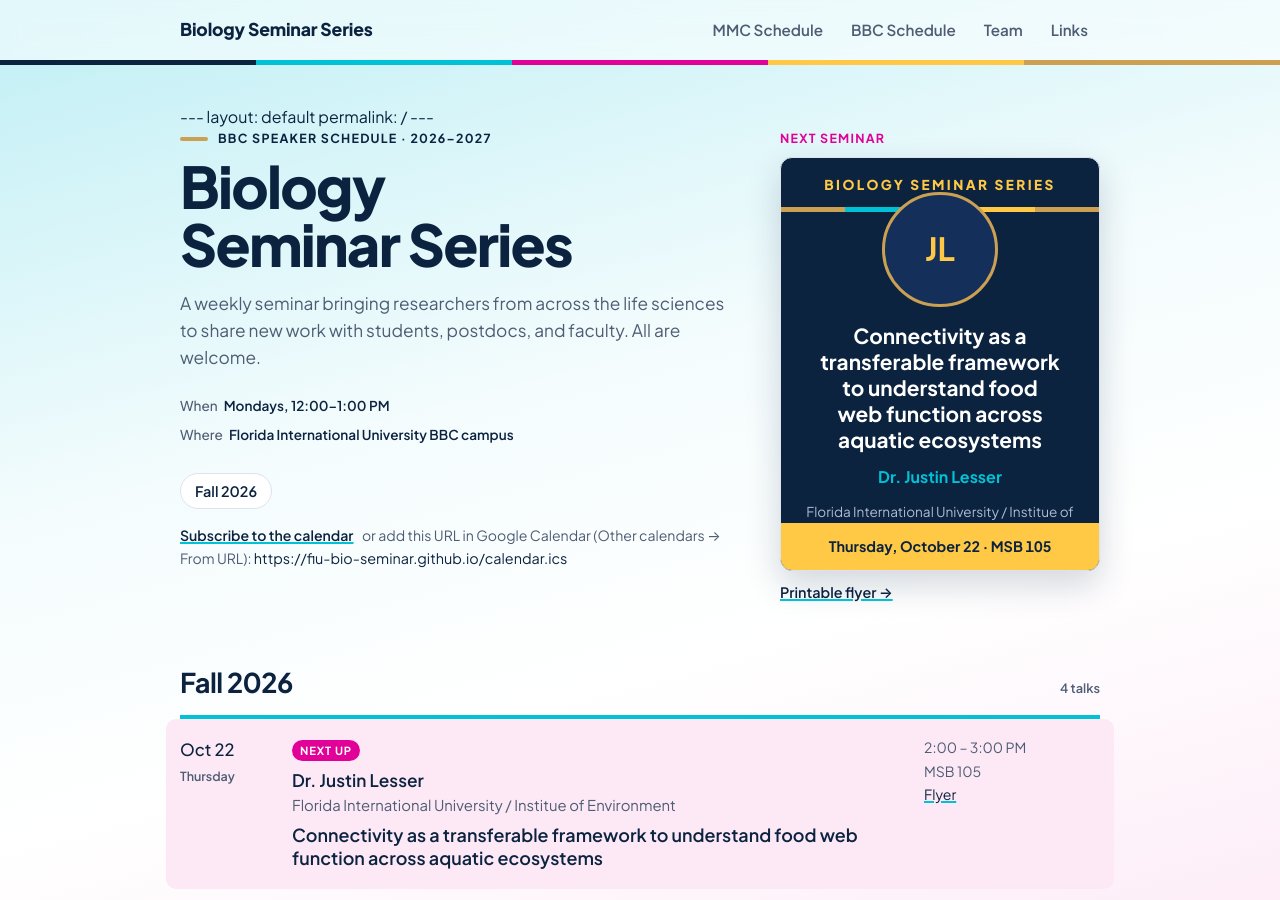
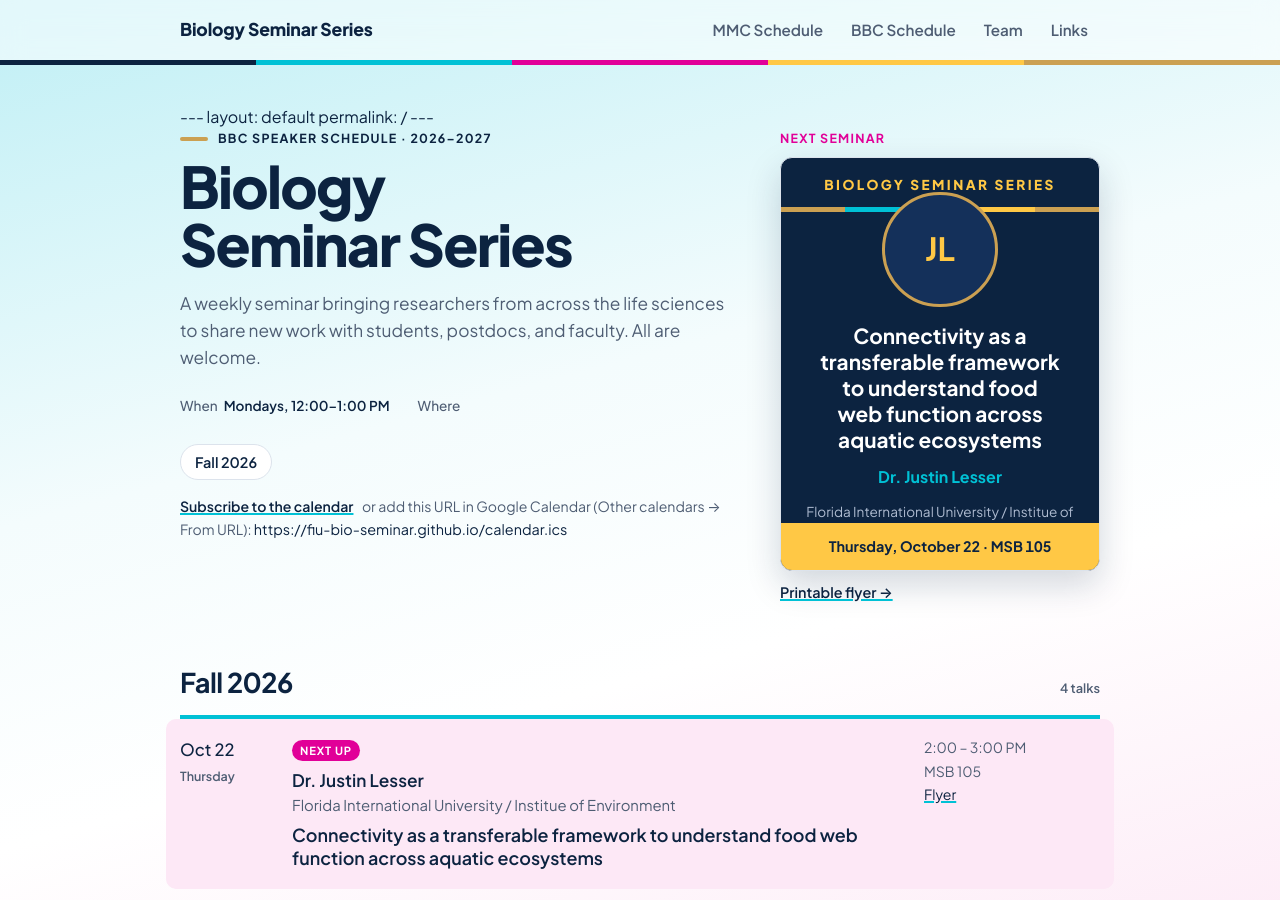
Before and after one commit to fiu-bio-seminar/fiu-bio-seminar.github.io, a Jekyll site: the page built from bbc.html, in a window 1280 px wide and 900 px high. Built offline with Jekyll 4.4.1, drawn with Linux system fonts in a browser that asks for light colours; some of the changed lines change nothing that is shown.

Commit message:
Update schedule include in bbc.html
Removed the 'where' parameter from the schedule include.

```diff
--- a/bbc.html
+++ b/bbc.html
@@ -3,4 +3,4 @@ layout: default
 permalink: /bbc/
 title: BBC Schedule
 ---
-{% include schedule.html campus="BBC" where="Florida International University BBC campus" %}
+{% include schedule.html campus="BBC" %}
```
